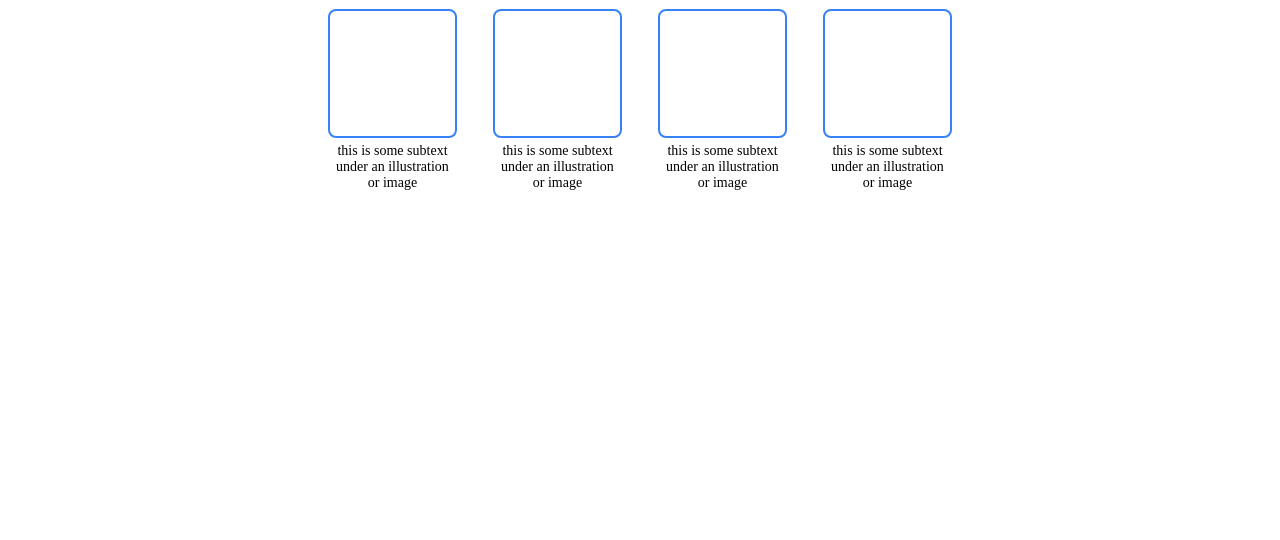
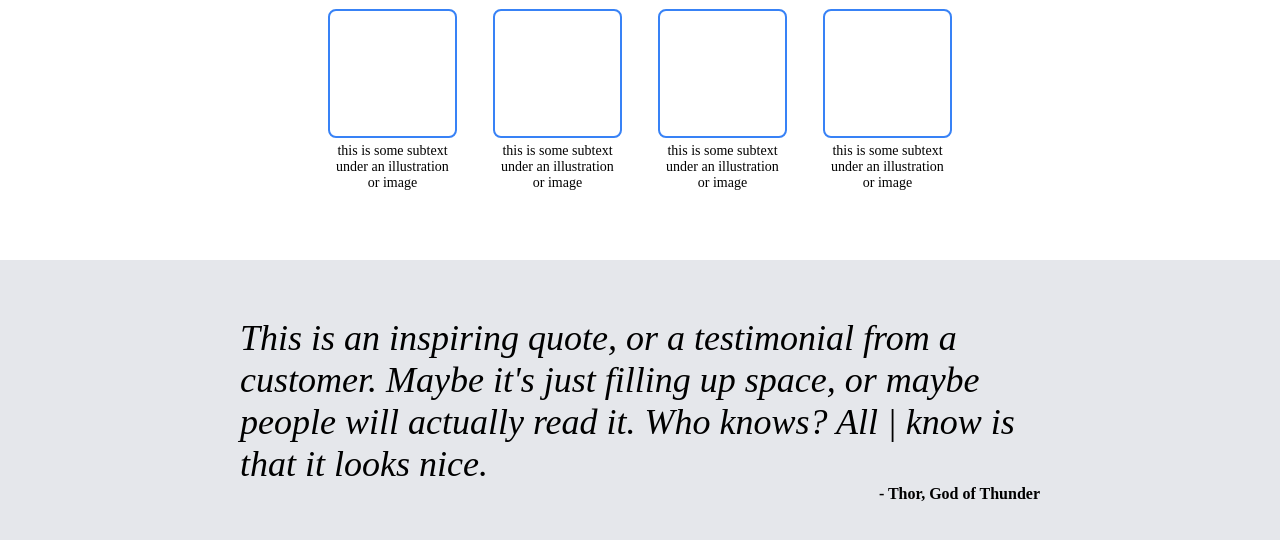
Before and after one commit to ericswraps/landing-page, a plain HTML site: page index.html in a window 1280 px wide. Shown: the part 574-1114 px from the top of the page. Before the commit the page ends 800 px from the top, so only its background shows below. Drawn offline with Linux system fonts and the light colour scheme.

Commit message:
added third quote section

```diff
--- a/index.html
+++ b/index.html
@@ -54,6 +54,15 @@
             </div>
         </div>
     </div>
-
+    <div class="section-three">
+        <div class="text-block">
+            <div class="block"> This is an inspiring quote, or a testimonial from a
+                customer. Maybe it's just filling up space, or maybe
+                people will actually read it. Who knows? All | know
+                is that it looks nice.
+            </div>
+            <div class="credit"> - Thor, God of Thunder </div>
+        </div>
+    </div>
 </body>
 </html>
--- a/styles.css
+++ b/styles.css
@@ -114,4 +114,30 @@ ul {
 .text {
   font-size: 14px;
   padding: 5px;
+  margin-bottom: 64px;
 }
+
+.section-three {
+  display: flex;
+  background-color: #e5e7eb;
+  justify-content: center;
+  align-items: center;
+  flex-basis: 300px;
+}
+
+.text-block {
+  display: flex;
+  justify-content: center;
+  align-items: flex-end;
+  flex-direction: column;
+  max-width: 800px;
+}
+
+.block {
+  font-size: 36px;
+  font-style: italic;
+}
+
+.credit {
+  font-weight: bold;
+}
```
